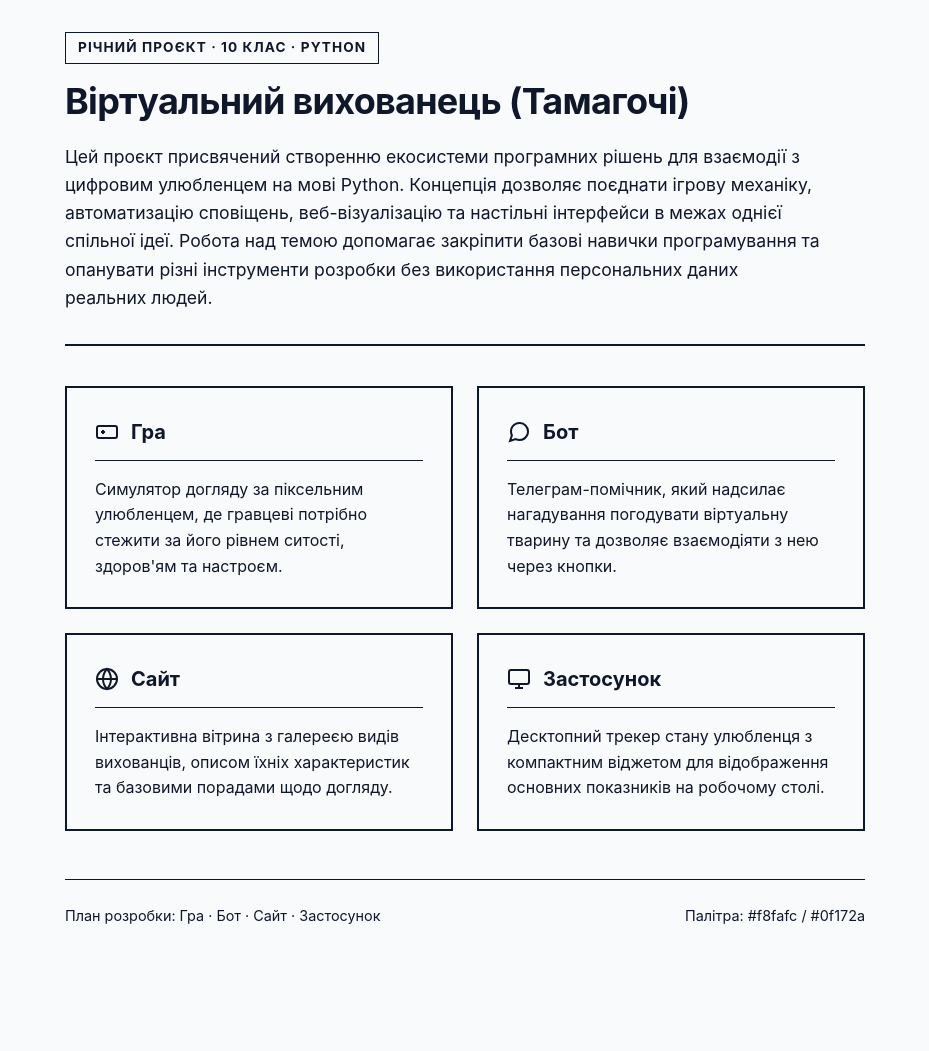
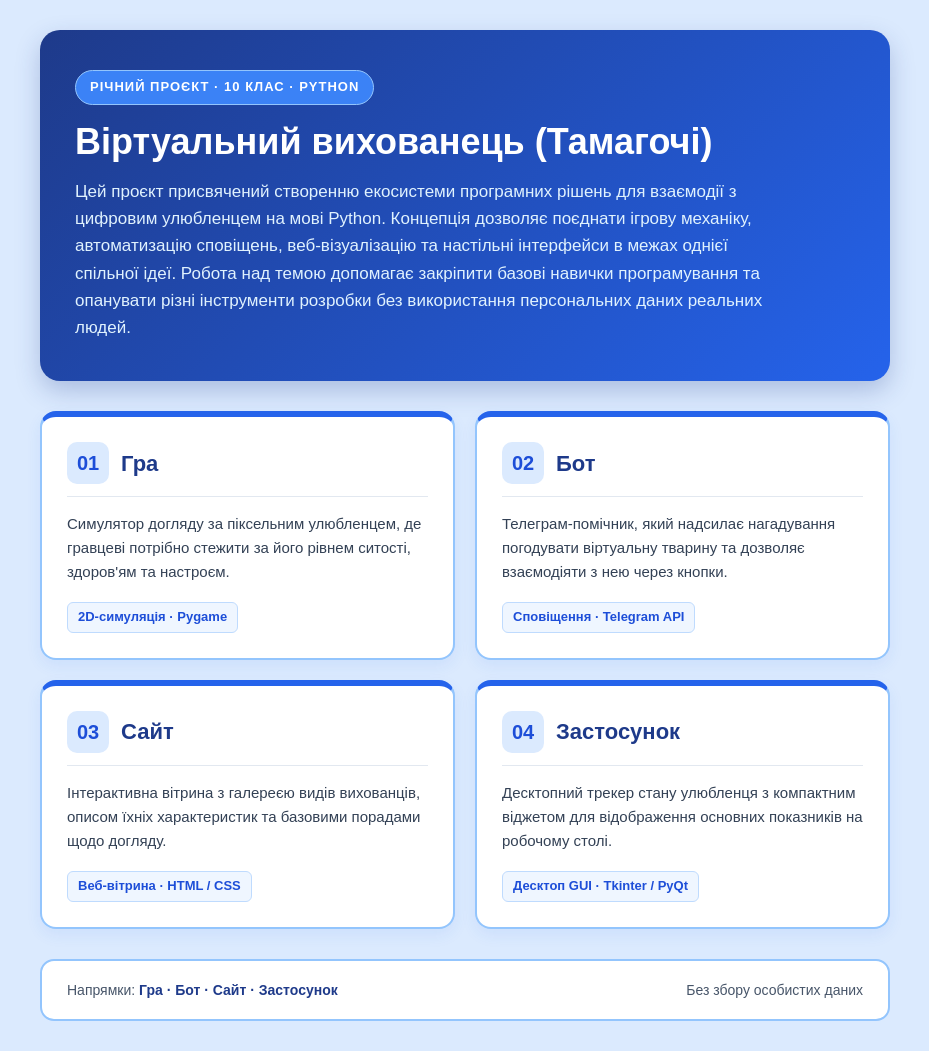
Before and after one commit to polinka127/tamagotchi, a plain HTML site: page index.html in a window 1280 px wide. Shown: the whole page, without its empty margins (175-1104 px from the left). Before the commit the page ends 959 px from the top, so only its background shows below. Drawn offline with Linux system fonts and the light colour scheme.

Commit message:
Refactor index.html for improved layout and design
Updated HTML structure and styling for better layout and design.

```diff
--- a/index.html
+++ b/index.html
@@ -4,13 +4,8 @@
   <meta charset="UTF-8">
   <meta name="viewport" content="width=device-width, initial-scale=1.0">
   <title>Віртуальний вихованець — Річний проєкт на Python</title>
-    <meta name="description" content="Візитка річного проєкту учня 10 класу на тему «Віртуальний вихованець (Тамагочі)». Реалізація гри, телеграм-бота, сайту та застосунку на Python.">
+  <meta name="description" content="Візитка річного проєкту учня 10 класу на тему «Віртуальний вихованець». Гра, телеграм-бот, сайт та застосунок на Python.">
   <style>
-        :root {
-            --bg-color: #f8fafc;
-            --accent-color: #0f172a;
-        }
-
     * {
       box-sizing: border-box;
       margin: 0;
@@ -18,178 +13,206 @@
     }
 
     body {
-            background-color: var(--bg-color);
-            color: var(--accent-color);
-            font-family: -apple-system, BlinkMacSystemFont, "Segoe UI", Roboto, Helvetica, Arial, sans-serif;
+      background-color: #dbeafe;
+      color: #0f172a;
+      font-family: Arial, Helvetica, sans-serif;
       line-height: 1.6;
-            padding: 2rem 1rem;
+      padding: 30px 15px;
     }
 
     .container {
-            max-width: 800px;
+      max-width: 850px;
       margin: 0 auto;
     }
 
-        header {
-            border-bottom: 2px solid var(--accent-color);
-            padding-bottom: 2rem;
-            margin-bottom: 2.5rem;
+    /* Головна синя шапка */
+    .header {
+      background-color: #1e3a8a;
+      background-image: linear-gradient(135deg, #1e3a8a, #2563eb);
+      color: #ffffff;
+      padding: 40px 35px;
+      border-radius: 20px;
+      margin-bottom: 30px;
+      box-shadow: 0 10px 25px rgba(30, 58, 138, 0.25);
     }
 
     .badge {
       display: inline-block;
-            font-size: 0.85rem;
-            font-weight: 700;
+      background-color: #3b82f6;
+      color: #ffffff;
+      font-size: 13px;
+      font-weight: bold;
       text-transform: uppercase;
-            letter-spacing: 0.08em;
-            border: 1.5px solid var(--accent-color);
-            padding: 0.25rem 0.75rem;
-            margin-bottom: 1rem;
+      letter-spacing: 1px;
+      padding: 6px 14px;
+      border-radius: 20px;
+      margin-bottom: 15px;
+      border: 1px solid #93c5fd;
     }
 
     h1 {
-            font-size: 2.25rem;
+      font-size: 36px;
+      margin-bottom: 15px;
       line-height: 1.2;
-            margin-bottom: 1.25rem;
-            letter-spacing: -0.02em;
     }
 
     .description {
-            font-size: 1.1rem;
-            max-width: 68ch;
+      font-size: 17px;
+      color: #e0f2fe;
+      max-width: 700px;
     }
 
-        .grid {
-            display: grid;
-            grid-template-columns: repeat(auto-fit, minmax(320px, 1fr));
-            gap: 1.5rem;
-            margin-bottom: 3rem;
+    /* Сітка для 4 карток */
+    .cards-grid {
+      display: flex;
+      flex-wrap: wrap;
+      gap: 20px;
+      margin-bottom: 30px;
     }
 
     .card {
-            border: 2px solid var(--accent-color);
-            padding: 1.75rem;
-            display: flex;
-            flex-direction: column;
-            justify-content: space-between;
+      background-color: #ffffff;
+      border: 2px solid #93c5fd;
+      border-top: 6px solid #2563eb;
+      border-radius: 16px;
+      padding: 25px;
+      width: calc(50% - 10px);
+      box-shadow: 0 6px 15px rgba(37, 99, 235, 0.08);
     }
 
-        .card-header {
+    .card:hover {
+      border-color: #1d4ed8;
+      background-color: #f8fafc;
+    }
+
+    .card-top {
       display: flex;
       align-items: center;
-            gap: 0.75rem;
-            margin-bottom: 1rem;
-            border-bottom: 1px solid var(--accent-color);
-            padding-bottom: 0.75rem;
+      margin-bottom: 15px;
+      border-bottom: 1px solid #e2e8f0;
+      padding-bottom: 12px;
     }
 
-        .card-icon {
-            width: 24px;
-            height: 24px;
-            stroke: var(--accent-color);
-            fill: none;
-            stroke-width: 2;
-            flex-shrink: 0;
+    .icon-circle {
+      width: 42px;
+      height: 42px;
+      background-color: #dbeafe;
+      color: #1d4ed8;
+      border-radius: 10px;
+      display: flex;
+      align-items: center;
+      justify-content: center;
+      font-size: 20px;
+      font-weight: bold;
+      margin-right: 12px;
     }
 
     h2 {
-            font-size: 1.25rem;
-            font-weight: 700;
+      font-size: 22px;
+      color: #1e3a8a;
     }
 
     .card p {
-            font-size: 1rem;
+      font-size: 15px;
+      color: #334155;
+      margin-bottom: 18px;
     }
 
-        footer {
-            border-top: 1px solid var(--accent-color);
-            padding-top: 1.5rem;
-            font-size: 0.9rem;
+    .tech-tag {
+      display: inline-block;
+      background-color: #eff6ff;
+      color: #1d4ed8;
+      border: 1px solid #bfdbfe;
+      font-size: 13px;
+      font-weight: bold;
+      padding: 4px 10px;
+      border-radius: 6px;
+    }
+
+    /* Нижній блок */
+    .footer {
+      background-color: #ffffff;
+      border: 2px solid #93c5fd;
+      border-radius: 14px;
+      padding: 18px 25px;
       display: flex;
       justify-content: space-between;
+      align-items: center;
       flex-wrap: wrap;
-            gap: 1rem;
+      gap: 10px;
+      font-size: 14px;
+      color: #475569;
     }
 
-        @media (max-width: 600px) {
+    .footer strong {
+      color: #1e3a8a;
+    }
+
+    /* Адаптація під телефон */
+    @media (max-width: 650px) {
+      .card {
+        width: 100%;
+      }
       h1 {
-                font-size: 1.75rem;
-            }
-            .grid {
-                grid-template-columns: 1fr;
+        font-size: 28px;
       }
     }
   </style>
 </head>
 <body>
+
   <div class="container">
-        <header>
-            <span class="badge">Річний проєкт · 10 клас · Python</span>
+    <div class="header">
+      <div class="badge">Річний проєкт · 10 клас · Python</div>
       <h1>Віртуальний вихованець (Тамагочі)</h1>
       <p class="description">
         Цей проєкт присвячений створенню екосистеми програмних рішень для взаємодії з цифровим улюбленцем на мові Python. Концепція дозволяє поєднати ігрову механіку, автоматизацію сповіщень, веб-візуалізацію та настільні інтерфейси в межах однієї спільної ідеї. Робота над темою допомагає закріпити базові навички програмування та опанувати різні інструменти розробки без використання персональних даних реальних людей.
       </p>
-        </header>
+    </div>
 
-        <main class="grid">
-            <article class="card">
-                <div>
-                    <div class="card-header">
-                        <svg class="card-icon" viewBox="0 0 24 24" aria-hidden="true">
-                            <rect x="2" y="6" width="20" height="12" rx="2"></rect>
-                            <path d="M6 12h4M8 10v4M15 11h.01M18 13h.01"></path>
-                        </svg>
+    <div class="cards-grid">
+      <div class="card">
+        <div class="card-top">
+          <div class="icon-circle">01</div>
           <h2>Гра</h2>
         </div>
         <p>Симулятор догляду за піксельним улюбленцем, де гравцеві потрібно стежити за його рівнем ситості, здоров'ям та настроєм.</p>
+        <div class="tech-tag">2D-симуляція · Pygame</div>
       </div>
-            </article>
 
-            <article class="card">
-                <div>
-                    <div class="card-header">
-                        <svg class="card-icon" viewBox="0 0 24 24" aria-hidden="true">
-                            <path d="M21 11.5a8.38 8.38 0 0 1-.9 3.8 8.5 8.5 0 0 1-7.6 4.7 8.38 8.38 0 0 1-3.8-.9L3 21l1.9-5.7a8.38 8.38 0 0 1-.9-3.8 8.5 8.5 0 0 1 4.7-7.6 8.38 8.38 0 0 1 3.8-.9h.5a8.48 8.48 0 0 1 8 8v.5z"></path>
-                        </svg>
+      <div class="card">
+        <div class="card-top">
+          <div class="icon-circle">02</div>
           <h2>Бот</h2>
         </div>
         <p>Телеграм-помічник, який надсилає нагадування погодувати віртуальну тварину та дозволяє взаємодіяти з нею через кнопки.</p>
+        <div class="tech-tag">Сповіщення · Telegram API</div>
       </div>
-            </article>
 
-            <article class="card">
-                <div>
-                    <div class="card-header">
-                        <svg class="card-icon" viewBox="0 0 24 24" aria-hidden="true">
-                            <circle cx="12" cy="12" r="10"></circle>
-                            <line x1="2" y1="12" x2="22" y2="12"></line>
-                            <path d="M12 2a15.3 15.3 0 0 1 4 10 15.3 15.3 0 0 1-4 10 15.3 15.3 0 0 1-4-10 15.3 15.3 0 0 1 4-10z"></path>
-                        </svg>
+      <div class="card">
+        <div class="card-top">
+          <div class="icon-circle">03</div>
           <h2>Сайт</h2>
         </div>
         <p>Інтерактивна вітрина з галереєю видів вихованців, описом їхніх характеристик та базовими порадами щодо догляду.</p>
+        <div class="tech-tag">Веб-вітрина · HTML / CSS</div>
       </div>
-            </article>
 
-            <article class="card">
-                <div>
-                    <div class="card-header">
-                        <svg class="card-icon" viewBox="0 0 24 24" aria-hidden="true">
-                            <rect x="2" y="3" width="20" height="14" rx="2" ry="2"></rect>
-                            <line x1="8" y1="21" x2="16" y2="21"></line>
-                            <line x1="12" y1="17" x2="12" y2="21"></line>
-                        </svg>
+      <div class="card">
+        <div class="card-top">
+          <div class="icon-circle">04</div>
           <h2>Застосунок</h2>
         </div>
         <p>Десктопний трекер стану улюбленця з компактним віджетом для відображення основних показників на робочому столі.</p>
+        <div class="tech-tag">Десктоп GUI · Tkinter / PyQt</div>
       </div>
-            </article>
-        </main>
+    </div>
 
-        <footer>
-            <span>План розробки: Гра · Бот · Сайт · Застосунок</span>
-            <span>Палітра: #f8fafc / #0f172a</span>
-        </footer>
+    <div class="footer">
+      <div>Напрямки: <strong>Гра · Бот · Сайт · Застосунок</strong></div>
+      <div>Без збору особистих даних</div>
     </div>
+  </div>
+
 </body>
 </html>
```
Lines whose indentation alone changed are shown as unchanged.
